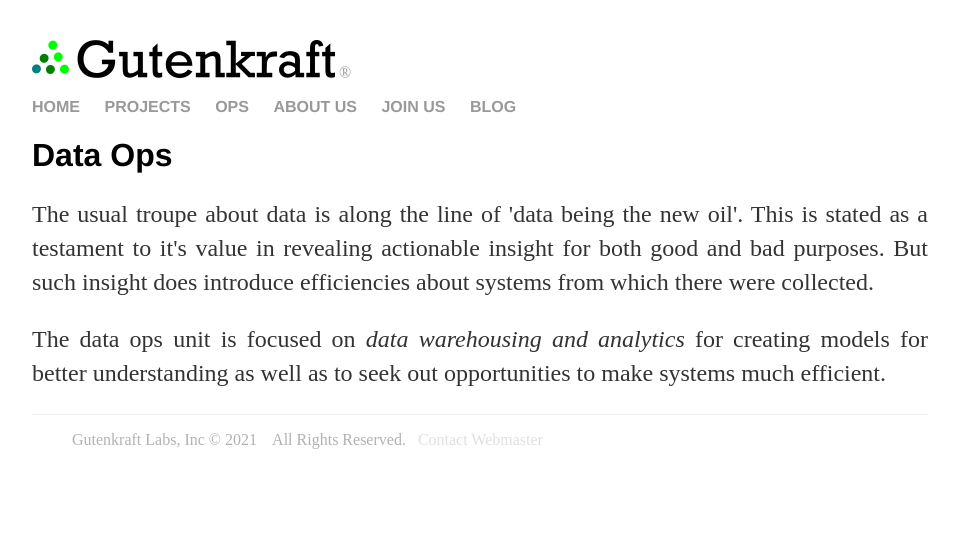
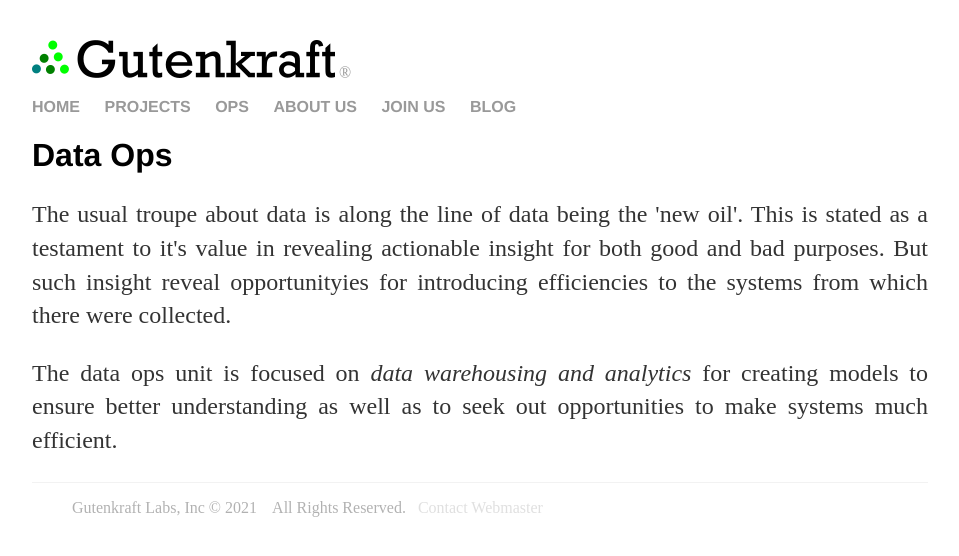
Before and after one commit to oferonmi/datafilik.github.io, a Jekyll site: the page built from ops/data_op/index.html, in a window 1280 px wide. Shown: the top 556 px of the page, without its empty margins (160-1119 px from the left). Built offline with Jekyll 4.4.1, drawn with Linux system fonts in a browser that asks for light colours.

Commit message:
content update

```diff
--- a/ops/data_op/index.html
+++ b/ops/data_op/index.html
@@ -5,11 +5,11 @@
 <div class="blurb">
     <h1>Data Ops</h1>
     <p align="justify">
-        The usual troupe about data is along the line of 'data being the new oil'. This is stated as a testament to it's value in revealing actionable insight for both good and bad purposes. But such insight does introduce efficiencies about systems from which there were collected.
+        The usual troupe about data is along the line of data being the 'new oil'. This is stated as a testament to it's value in revealing actionable insight for both good and bad purposes. But such insight reveal opportunityies for introducing efficiencies to the systems from which there were collected.
     </p>
 
     <p align="justify">
-        The data ops unit is focused  on <em>data warehousing and analytics</em> for creating models for better understanding as well as to seek out opportunities to make systems much efficient.
+        The data ops unit is focused  on <em>data warehousing and analytics</em> for creating models to ensure better understanding as well as to seek out opportunities to make systems much efficient.
     </p>
 
 </div>
```
